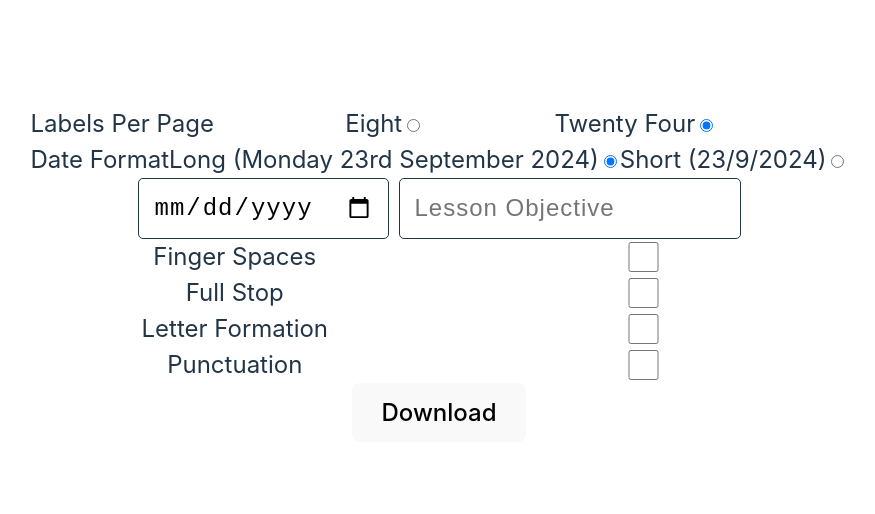
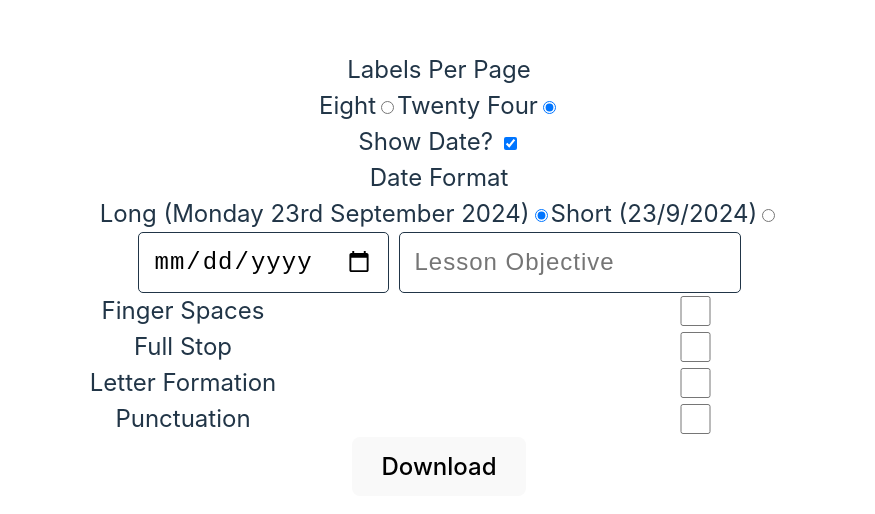
Before and after one commit to cmj91uk/label-designer, a React (Vite) app: page / in a window 1280 px wide. Shown: the part 126-640 px from the top of the page, without its empty margins (201-1076 px from the left). Built offline with nearby package versions, Linux system fonts and the light colour scheme.

Commit message:
Date removal supported

```diff
--- a/package.json
+++ b/package.json
@@ -13,7 +13,7 @@
     "jspdf": "^2.5.1",
     "react": "^18.3.1",
     "react-dom": "^18.3.1",
-    "react-hook-form": "^7.53.0"
+    "react-hook-form": "^7.53.1"
   },
   "devDependencies": {
     "@eslint/js": "^9.9.0",
--- a/src/App.css
+++ b/src/App.css
@@ -3,6 +3,7 @@
   /* margin: 0 auto; */
   padding: 2rem;
   text-align: center;
+  width: 80vw;
 }
 
 form {
@@ -44,9 +45,9 @@ form {
 }
 
 .label-sizing {
-  display: flex;
-  width: 100%;
-  justify-content: space-around;
+  /* display: flex; */
+  /* width: 100%; */
+  /* justify-content: space-around; */
 }
 
 .label-sizing-options {
--- a/src/form.tsx
+++ b/src/form.tsx
@@ -6,6 +6,7 @@ import { ILabelSpec } from './label-spec';
 import { formatDate } from './dateFormatter';
 
 interface LessonForm {
+    showDate: boolean,
     date?: Date,
     label: string,
     finger: boolean,
@@ -24,12 +25,15 @@ const isValidDate = (d: any) => {
 
 export const Form = () => {
 
-    const { register, handleSubmit } = useForm<LessonForm>({
+    const { register, handleSubmit, watch } = useForm<LessonForm>({
         defaultValues: {
+            showDate: true,
             labelFormat: 'twentyfour',
             dateFormat: 'long'
         }
     });
+
+    const showDate = watch('showDate');
 
     const submit: SubmitHandler<LessonForm> = (data) => {
         const images: string[] = [];
@@ -57,7 +61,7 @@ export const Form = () => {
         }
 
         const labelSpec: ILabelSpec = {
-            date: isValidDate(data.date) ? data.date : undefined,
+            date: showDate && isValidDate(data.date) ? data.date : undefined,
             objective: data.label,
             images,
             dateFormat: data.dateFormat,
@@ -88,7 +92,13 @@ export const Form = () => {
                 </div>
 
                 <div className='label-sizing'>
-                    Date Format
+                    <div>
+                        Show Date? <input type="checkbox" {...register('showDate')} />
+                    </div>
+                    {showDate ?
+                        (
+                            <>
+                                <span>Date Format</span>
                                 <div className='label-sizing-options'>
                                     <label>
                                         Long ({longFormat})
@@ -99,10 +109,12 @@ export const Form = () => {
                                         <input type='radio' value='short' {...register('dateFormat')} />
                                     </label>
                                 </div>
+                            </>
+                        ) : null}
                 </div>
 
                 <div className='text-section'>
-                    <input type="date" defaultValue={'23/09/2024'} {...register('date', { valueAsDate: true })} />
+                    {showDate ? (<input type="date" defaultValue={'23/09/2024'} {...register('date', { valueAsDate: true })} />) : null}
                     <input type="text" placeholder="Lesson Objective" {...register('label')} />
                 </div>
 
```
Also changed, not shown: 1 other file (tests, documents, lock files or other folders). Lines whose indentation alone changed are shown as unchanged.
